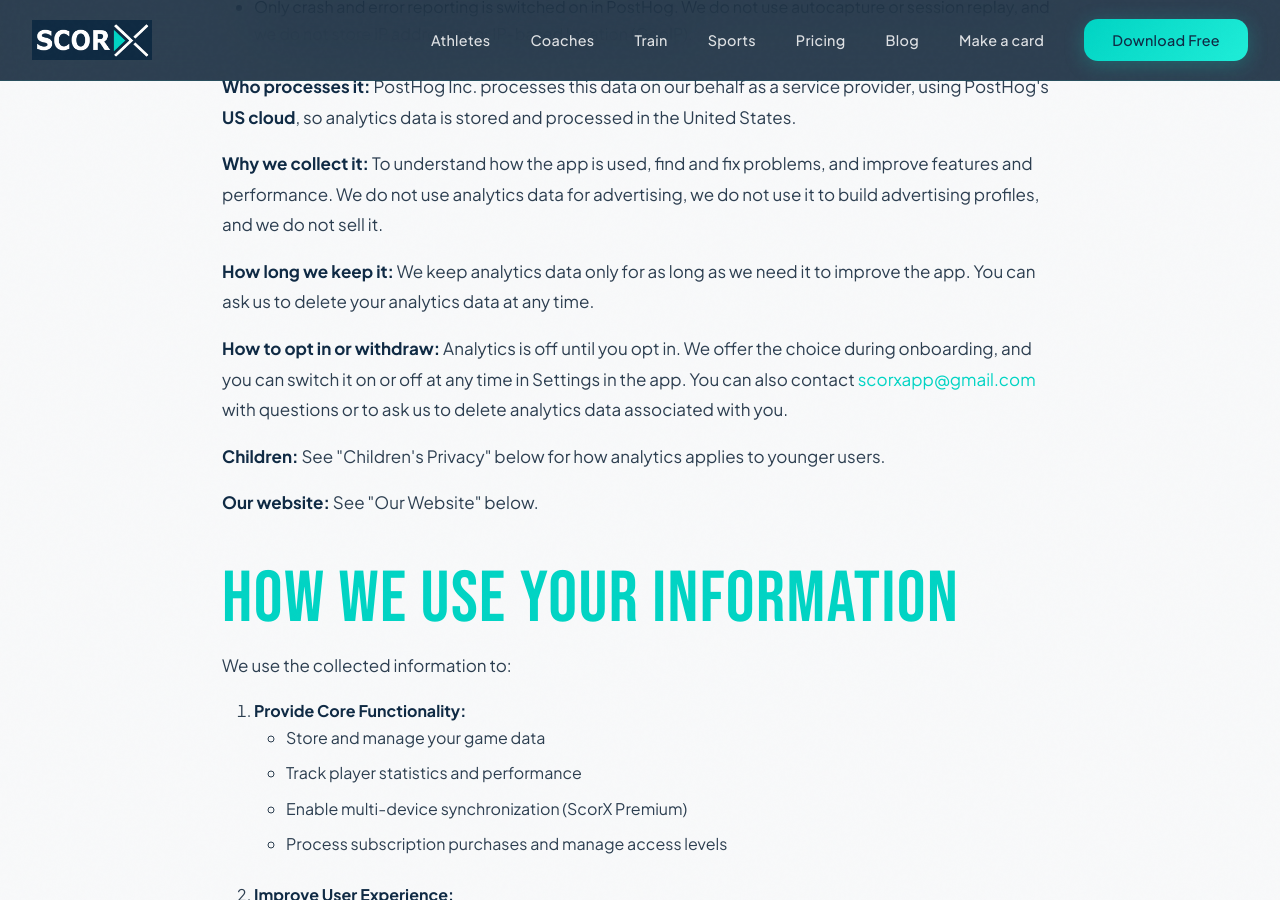
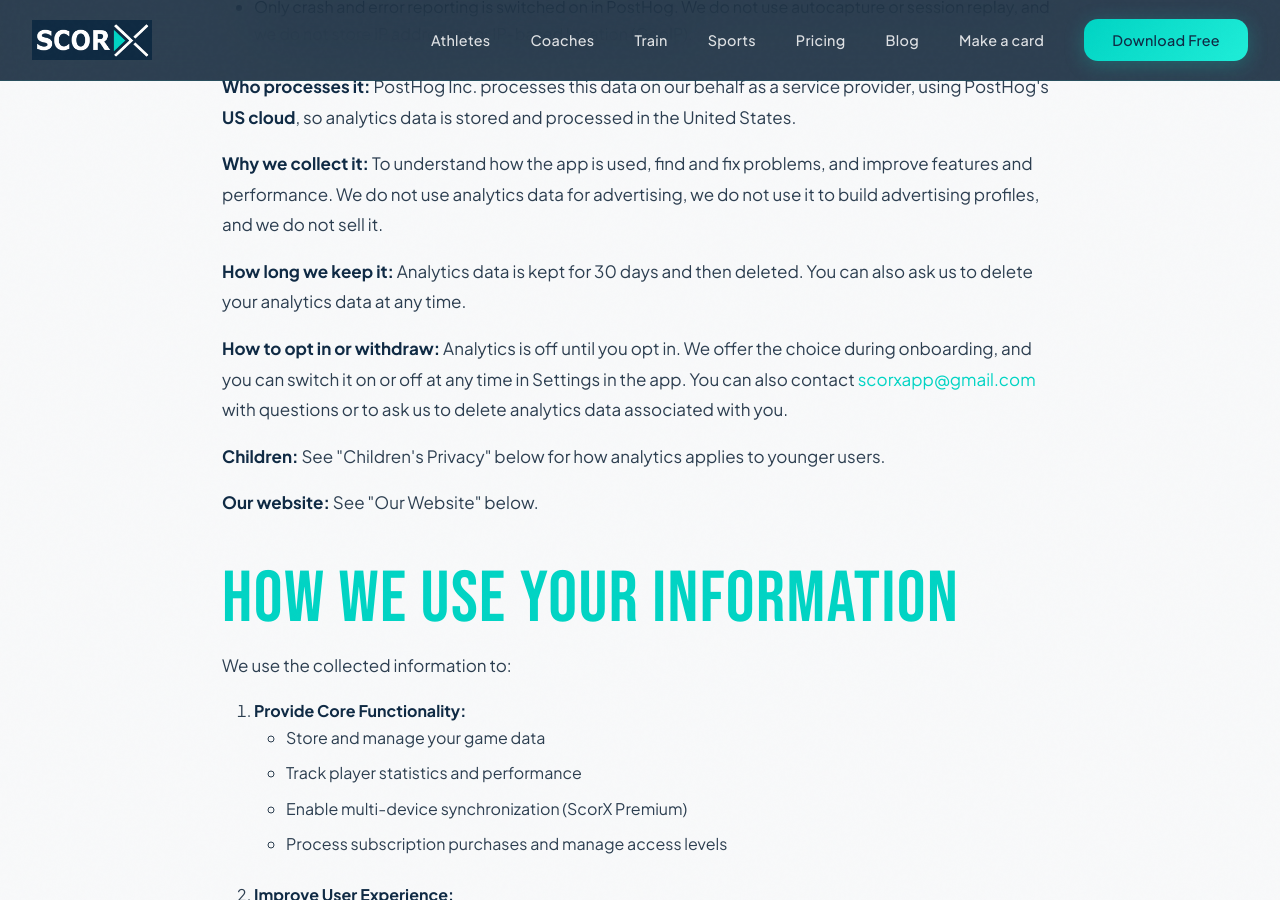
Before and after one commit to twineappdev-scorx/scorx-website, a Jekyll site: the page built from privacy.html, in a window 1280 px wide and 900 px high, scrolled down 2370 px. Built offline with Jekyll 4.4.1, drawn with Linux system fonts in a browser that asks for light colours; some of the changed text lies outside the part shown.

Commit message:
Privacy policy: PostHog analytics retained for 30 days
Co-Authored-By: Claude Opus 5.5 <noreply@anthropic.com>
Claude-Session: https://claude.ai/code/session_018F7jLWgdp9tFS21bUPeyoD

```diff
--- a/privacy.html
+++ b/privacy.html
@@ -136,7 +136,7 @@ permalink: /privacy.html
 
         <p><strong>Why we collect it:</strong> To understand how the app is used, find and fix problems, and improve features and performance. We do not use analytics data for advertising, we do not use it to build advertising profiles, and we do not sell it.</p>
 
-        <p><strong>How long we keep it:</strong> We keep analytics data only for as long as we need it to improve the app. You can ask us to delete your analytics data at any time.</p>
+        <p><strong>How long we keep it:</strong> Analytics data is kept for 30 days and then deleted. You can also ask us to delete your analytics data at any time.</p>
 
         <p><strong>How to opt in or withdraw:</strong> Analytics is off until you opt in. We offer the choice during onboarding, and you can switch it on or off at any time in Settings in the app. You can also contact <a href="mailto:scorxapp@gmail.com">scorxapp@gmail.com</a> with questions or to ask us to delete analytics data associated with you.</p>
 
@@ -331,7 +331,7 @@ permalink: /privacy.html
 
         <p><strong>Analytics Data:</strong></p>
         <ul>
-            <li>Kept by PostHog only for as long as we need it to improve the app, and deleted on request</li>
+            <li>Kept by PostHog for 30 days, then deleted (or earlier on request)</li>
         </ul>
 
         <p><strong>After Cancellation:</strong></p>
```
Also changed, not shown: documentation/app-facts.md (+1 -0 lines).
